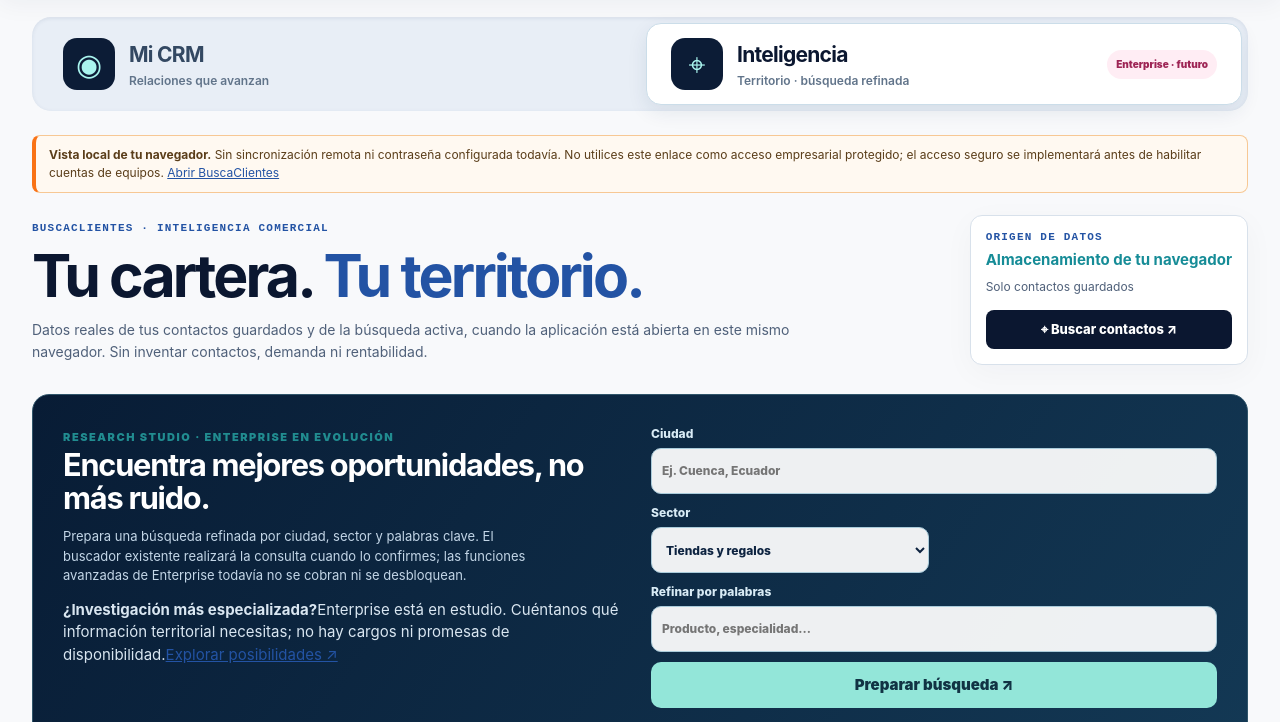
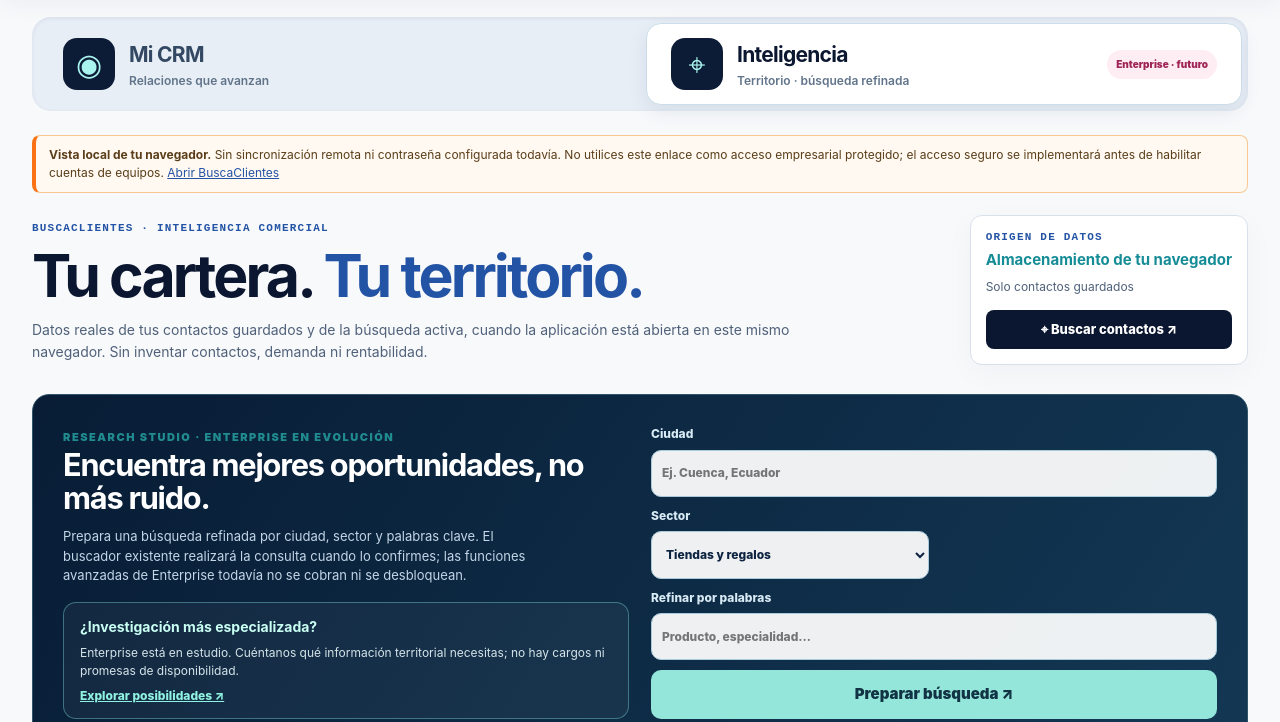
Before and after one commit to jfcarpiopuntocom/buscaclientes, a browser extension: page dashboard.html in a window 1280 px wide. Both pictures are taken after a click on the tab 944 px from the left and 142 px from the top of the page. Shown: the part 78-800 px from the top of the page. Drawn offline with Linux system fonts and the light colour scheme.

Commit message:
Style transparent Enterprise discovery upsell without suggesting active paid access

```diff
--- a/crm-studio.css
+++ b/crm-studio.css
@@ -99,6 +99,10 @@ html{scroll-padding-top:150px}
 .bc-research-entry label:first-child,.bc-research-entry label:nth-child(3){grid-column:1/-1}
 .bc-research-entry input,.bc-research-entry select{font:inherit;background:#ffffffed;color:#0d2340;border:1px solid #aacbda;border-radius:10px;min-width:0;min-height:46px;padding:10px}
 .bc-research-entry form button{grid-column:1/-1;background:#93e6d9;border:0;border-radius:10px;min-height:46px;color:#113344;font-weight:900}
+.bc-enterprise-future{display:grid;gap:7px;margin-top:16px;padding:13px 16px;border:1px solid #7edbd568;border-radius:13px;background:#ffffff0b;color:#dbf5f1}
+.bc-enterprise-future strong{font-size:14px;color:#c9fff3}
+.bc-enterprise-future span{color:#d4e4e9;font-size:12px;line-height:1.5}
+.bc-enterprise-future a{display:inline-flex;justify-self:start;font-size:12px;font-weight:850;color:#90f3e1}
 @media(max-width:1080px){.crm-workspace{grid-template-columns:minmax(0,1fr) minmax(260px,.9fr)}.bc-upsell-tag{display:none}}
 @media(max-width:850px){.crm-hero{grid-template-columns:1fr}.crm-workspace{grid-template-columns:1fr}.crm-detail{position:relative;top:auto}.crm-metrics{grid-template-columns:repeat(2,minmax(0,1fr))}.bc-research-entry{grid-template-columns:1fr}.bc-upsell-tag{display:inline-flex}}
 @media(max-width:540px){#workspaceCRM{padding:10px}.crm-hero{padding:26px 18px}.crm-hero h1{font-size:36px}.crm-hero .crm-promise{padding:17px}.bc-workspace-tabs{gap:6px;padding:4px}.bc-workspace-tabs button{min-height:70px;padding:8px;gap:8px}.bc-workspace-tabs .tab-glyph{width:35px;height:38px;border-radius:9px;font-size:22px}.bc-workspace-tabs small{font-size:10px}.bc-workspace-tabs b{font-size:15px}.bc-upsell-tag{display:none}.crm-metrics{gap:8px}.crm-metrics article{padding:12px}.crm-edit-grid{grid-template-columns:1fr}.crm-section-heading{align-items:start}.crm-counter{white-space:normal}.bc-research-entry form{grid-template-columns:1fr}.bc-research-entry label{grid-column:1/-1}.crm-filterbar{margin-inline:-4px;padding-inline:4px}.crm-detail{scroll-margin-top:20px}}
```
